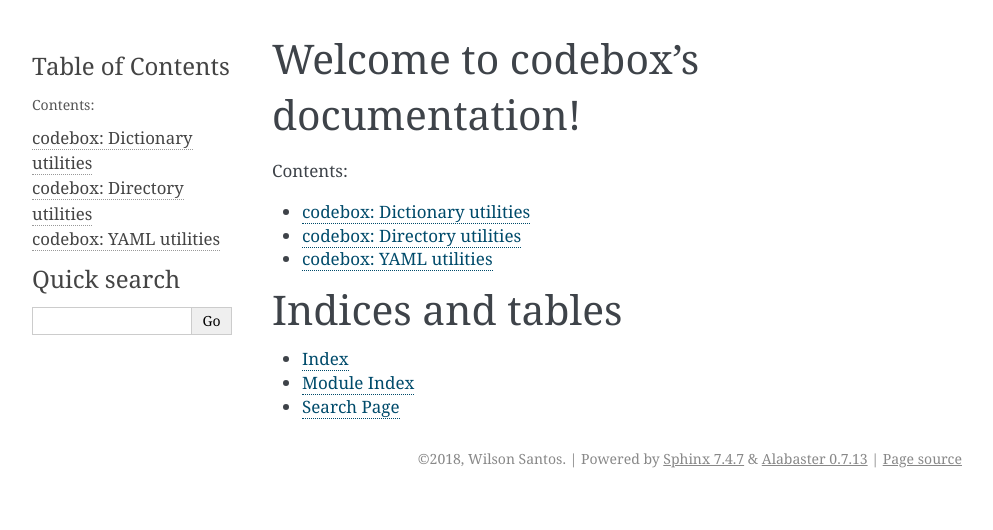
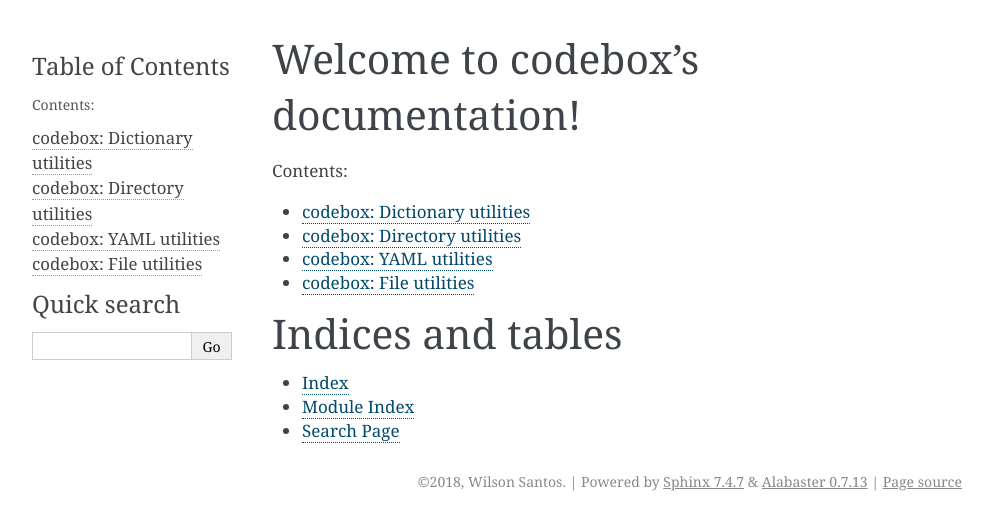
Before and after one commit to wils0ns/codebox, a Sphinx documentation site: the page built from docs/source/index.rst, in a window 1280 px wide. Shown: the top 530 px of the page, without its empty margins (148-1141 px from the left). Built offline with Sphinx 7.4.7, drawn with Linux system fonts in a browser that asks for light colours.

Commit message:
update docs

```diff
--- /dev/null
+++ b/docs/source/file_tools.rst
@@ -0,0 +1,5 @@
+codebox: File utilities
+=======================
+
+.. automodule:: codebox.file_tools
+   :members:
--- a/docs/source/index.rst
+++ b/docs/source/index.rst
@@ -13,6 +13,7 @@ Welcome to codebox's documentation!
    dict_tools
    dir_tools
    yaml_tools
+   file_tools
 
 Indices and tables
 ==================
```
